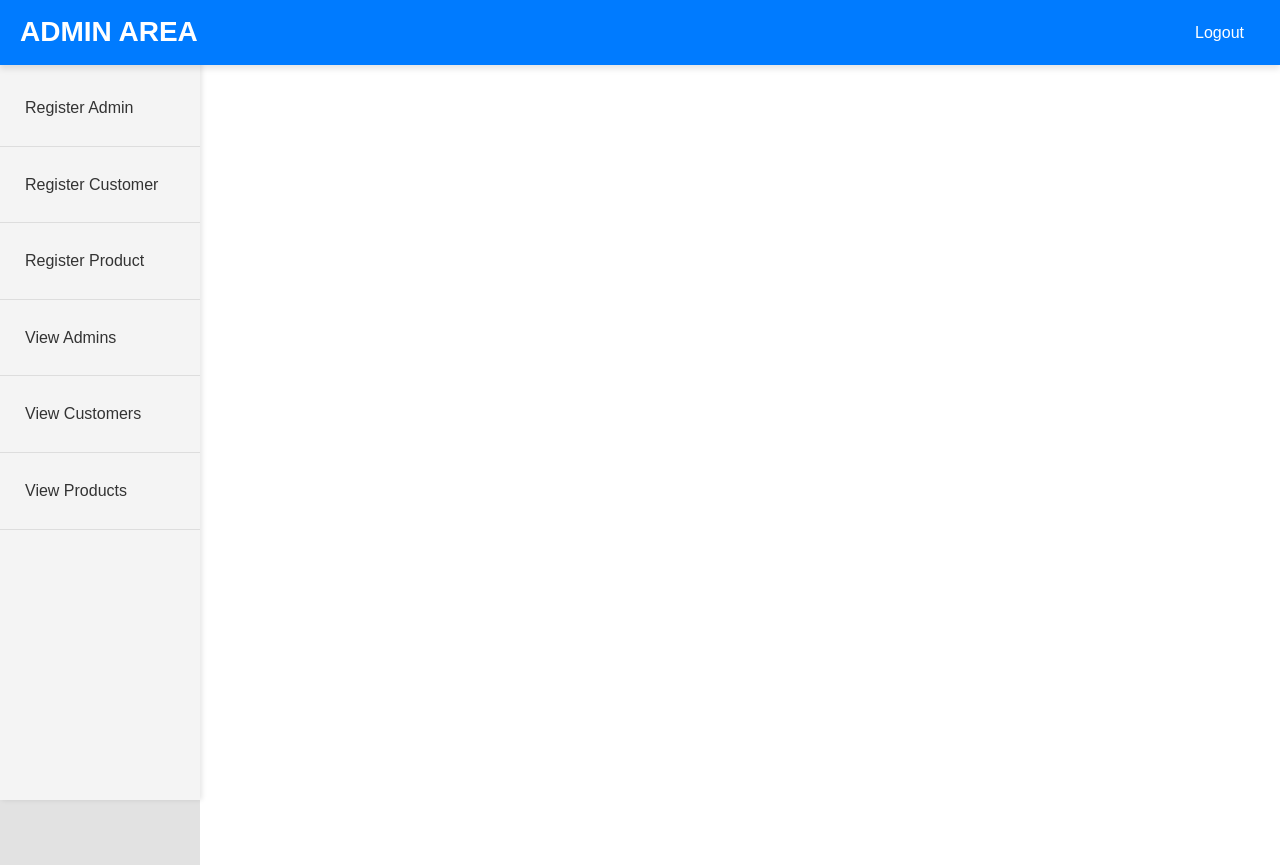
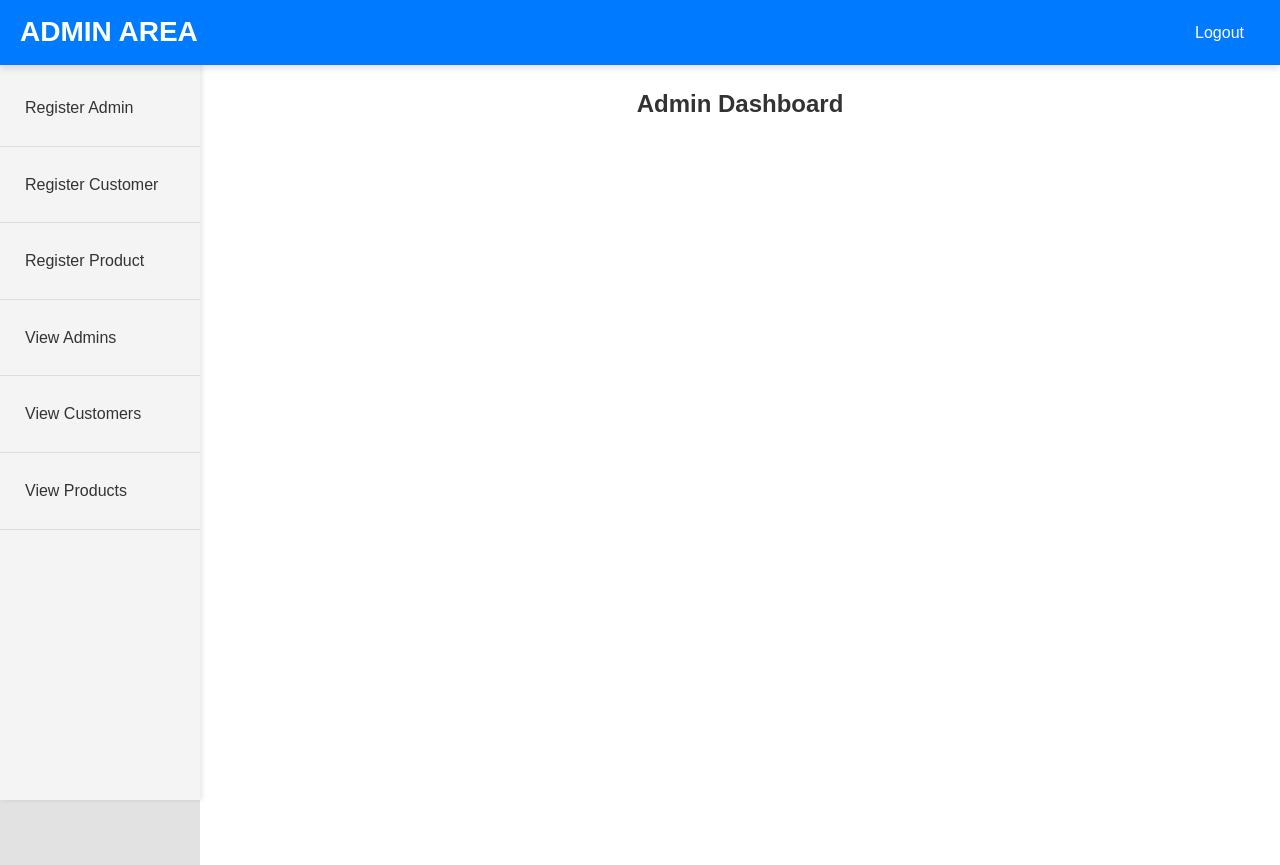
Before and after one commit to EduardoGDGV/Online-Store-Project, a plain HTML site: page admin_page.html in a window 1280 px wide. Drawn offline with Linux system fonts and the light colour scheme; sample sign-in values are in the browser's storage.

Commit message:
Add files via upload

```diff
--- a/admin_page.html
+++ b/admin_page.html
@@ -33,10 +33,10 @@
         </ul>
     </aside>
 
-    <!-- Main content area of the admin dashboard -->
     <main id="admin-content" class="admin-dashboard">
-        <!-- Initially empty, content will be populated based on sidebar actions -->
+        <h2>Admin Dashboard</h2>
     </main>
+
 
     <script src="scripts/admin_script.js"></script>
 </body>
```
